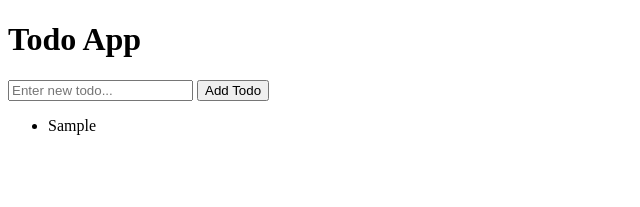
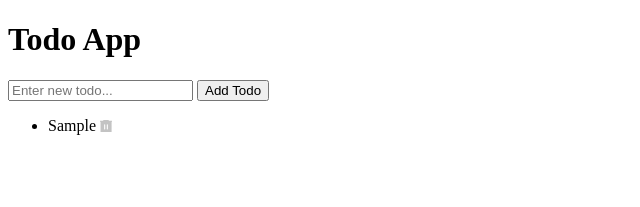
Before and after one commit to enmalafeev/todo-list-svelte, a SvelteKit app: page / in a window 1280 px wide. Both pictures are taken after typing "Sample" into the empty fields and a click on the button "Add Todo". Shown: the top 207 px of the page, without its empty margins (0-640 px from the left). Built offline with nearby package versions, Linux system fonts and the light colour scheme.

Commit message:
add remove todo method

```diff
--- a/src/components/TodoApp.svelte
+++ b/src/components/TodoApp.svelte
@@ -21,8 +21,13 @@
 			todos.push(newTodo);
 		}
 	};
+
+	const removeTodo = (todoId: number) => {
+		const newTodos = todos.filter((todo) => todo.id !== todoId);
+		todos = newTodos;
+	};
 </script>
 
 <h1>Todo App</h1>
 <TodoForm onChange={addTodo} {errors} />
-<TodoList {todos} />
+<TodoList {todos} {removeTodo} />
--- a/src/components/TodoList.svelte
+++ b/src/components/TodoList.svelte
@@ -1,9 +1,30 @@
 <script lang="ts">
-	let { todos } = $props();
+	let { todos, removeTodo } = $props();
 </script>
 
 <ul>
 	{#each todos as todo}
-		<li>{todo.text}</li>
+		<li>
+			{todo.text}
+			<button onclick={() => removeTodo(todo.id)} class="button delete" aria-label="remove todo"
+			></button>
+		</li>
 	{/each}
 </ul>
+
+<style>
+	.delete {
+		border: none;
+		background: url(../icons/delete.svg) no-repeat 50% 50%;
+		background-size: 1rem 1rem;
+		cursor: pointer;
+		height: 100%;
+		aspect-ratio: 1;
+		opacity: 0.5;
+		transition: opacity 0.2s;
+	}
+
+	.delete:hover {
+		opacity: 1;
+	}
+</style>
```
Also changed, not shown: src/icons/delete.svg (added).
